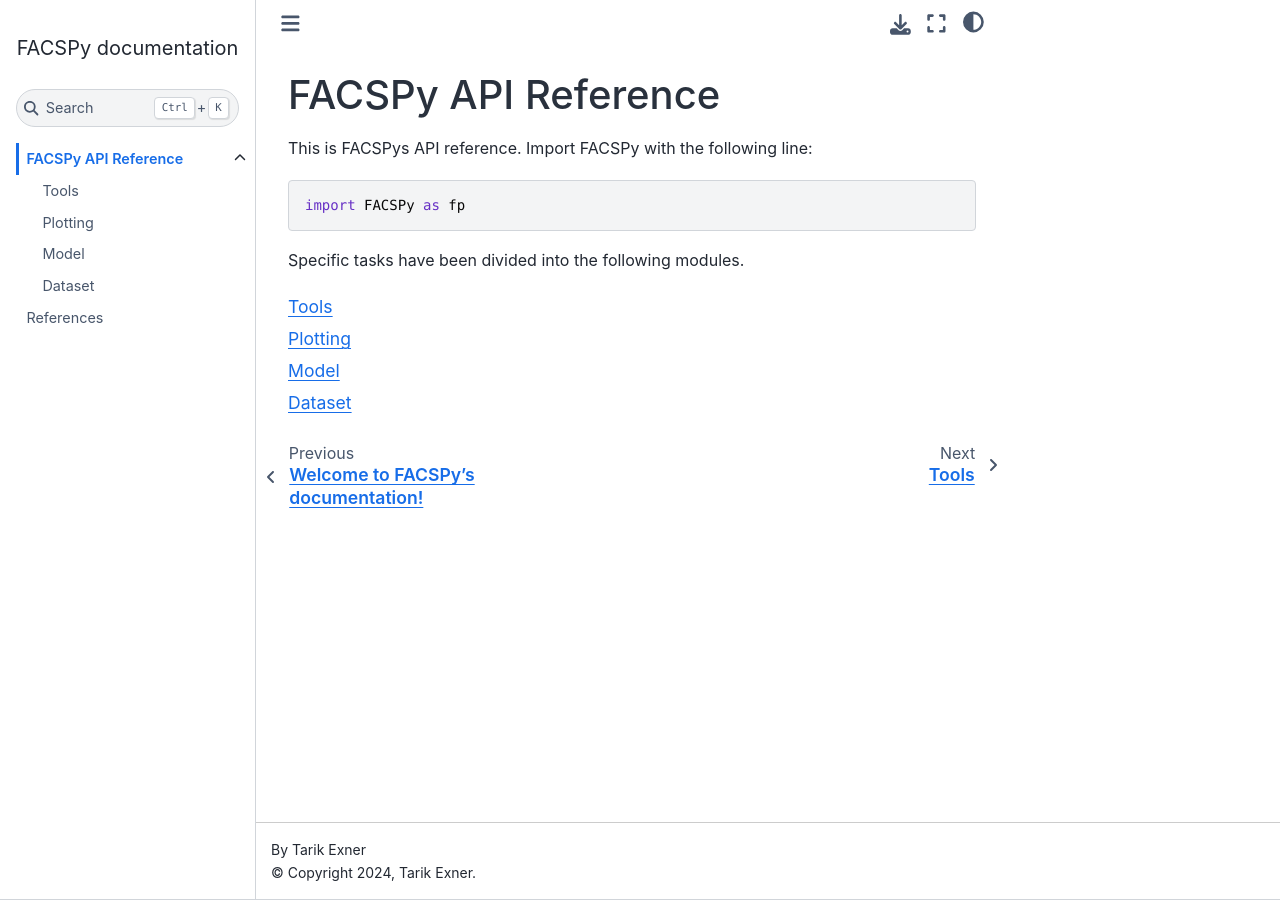
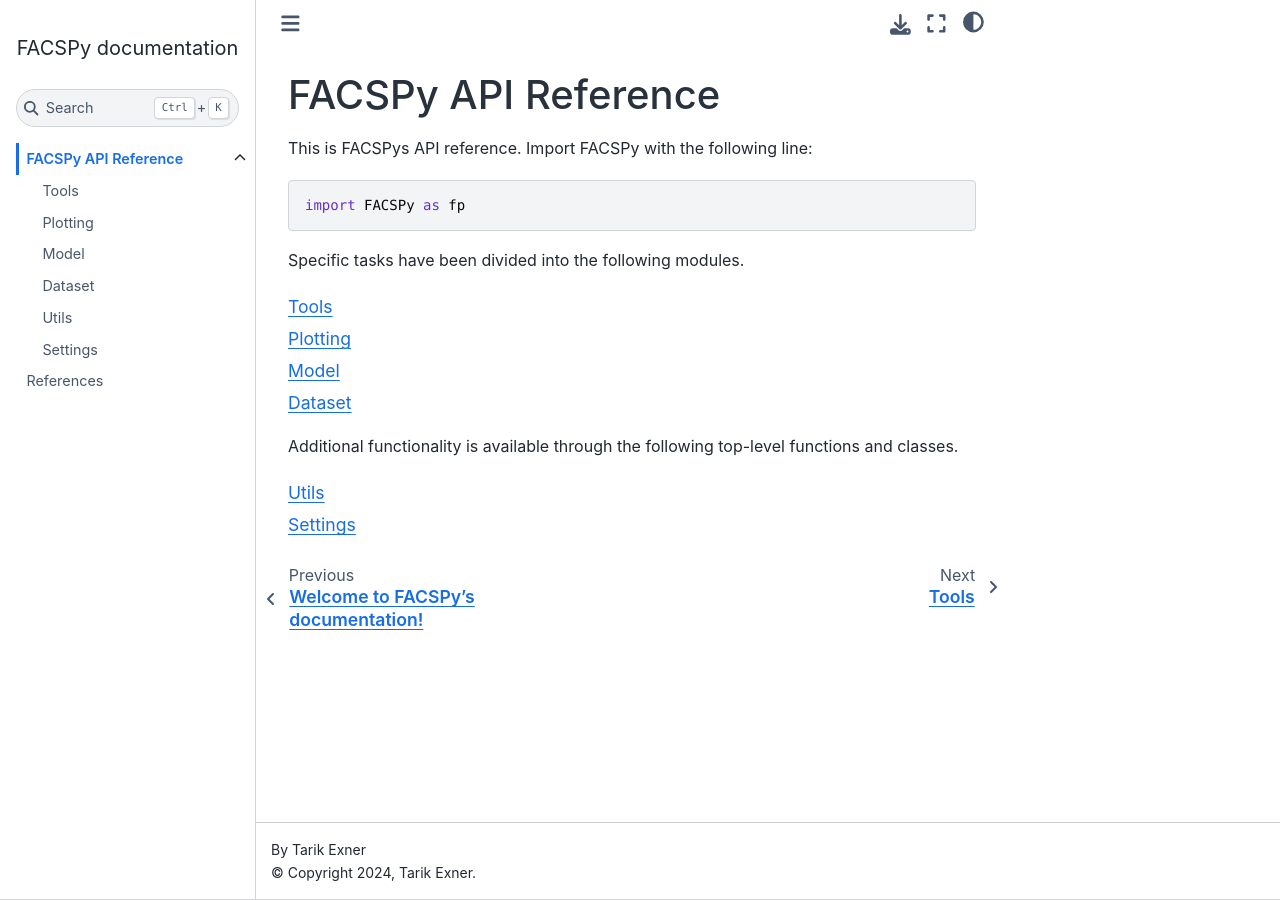
Before and after one commit to rgb-lab/FACSPy, a Sphinx documentation site: the page built from docs/api/index.md, in a window 1280 px wide. Built offline with Sphinx 7.4.7 and the Sphinx Book theme 1.1.4, drawn with Linux system fonts in a browser that asks for light colours.

Commit message:
Added top-level functionality docs to API ref.

````diff
--- a/docs/api/index.md
+++ b/docs/api/index.md
@@ -16,3 +16,12 @@ plotting
 model
 dataset
 ```
+
+Additional functionality is available through the following top-level functions and classes.
+
+```{toctree}
+:maxdepth: 1
+
+utils
+settings
+```
````
Also changed, not shown: FACSPy/__init__.py (+13 -1 lines), docs/api/settings.md (added, +15 -0 lines), docs/api/utils.md (added, +25 -0 lines).
